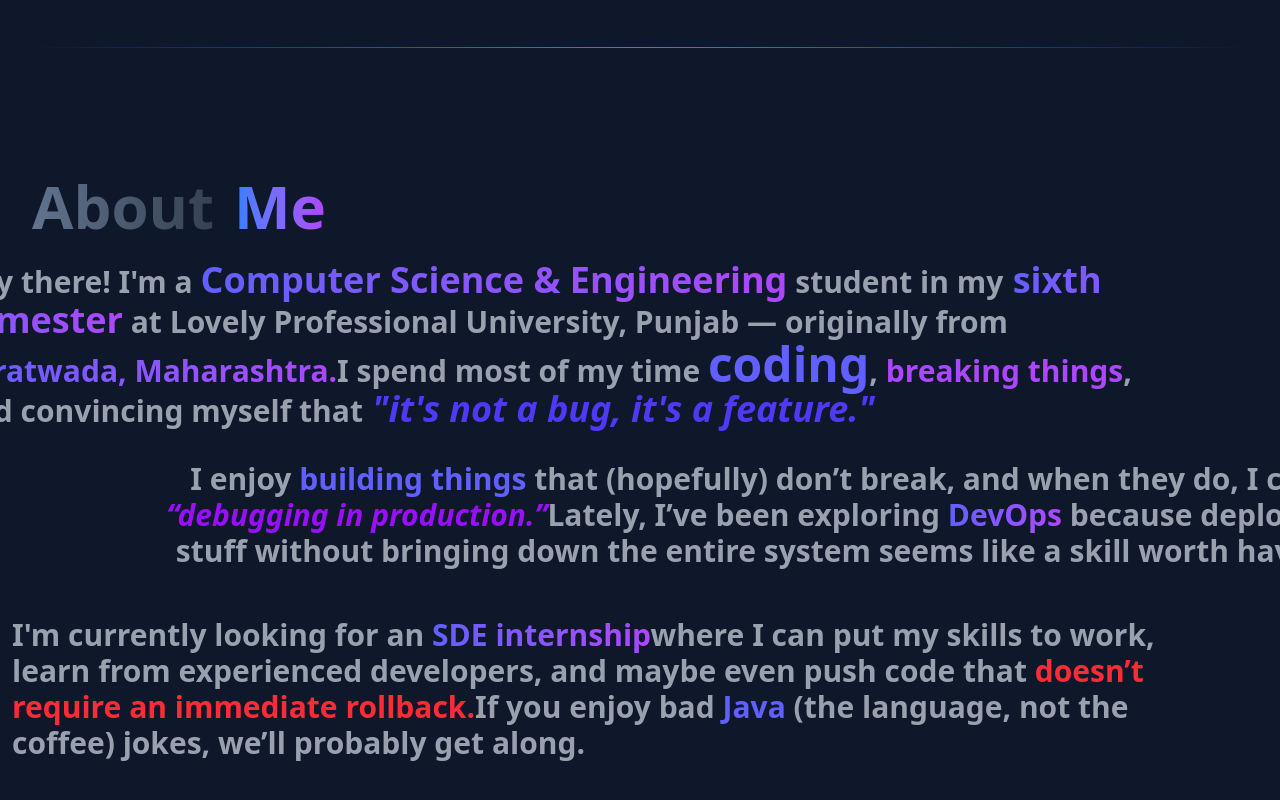
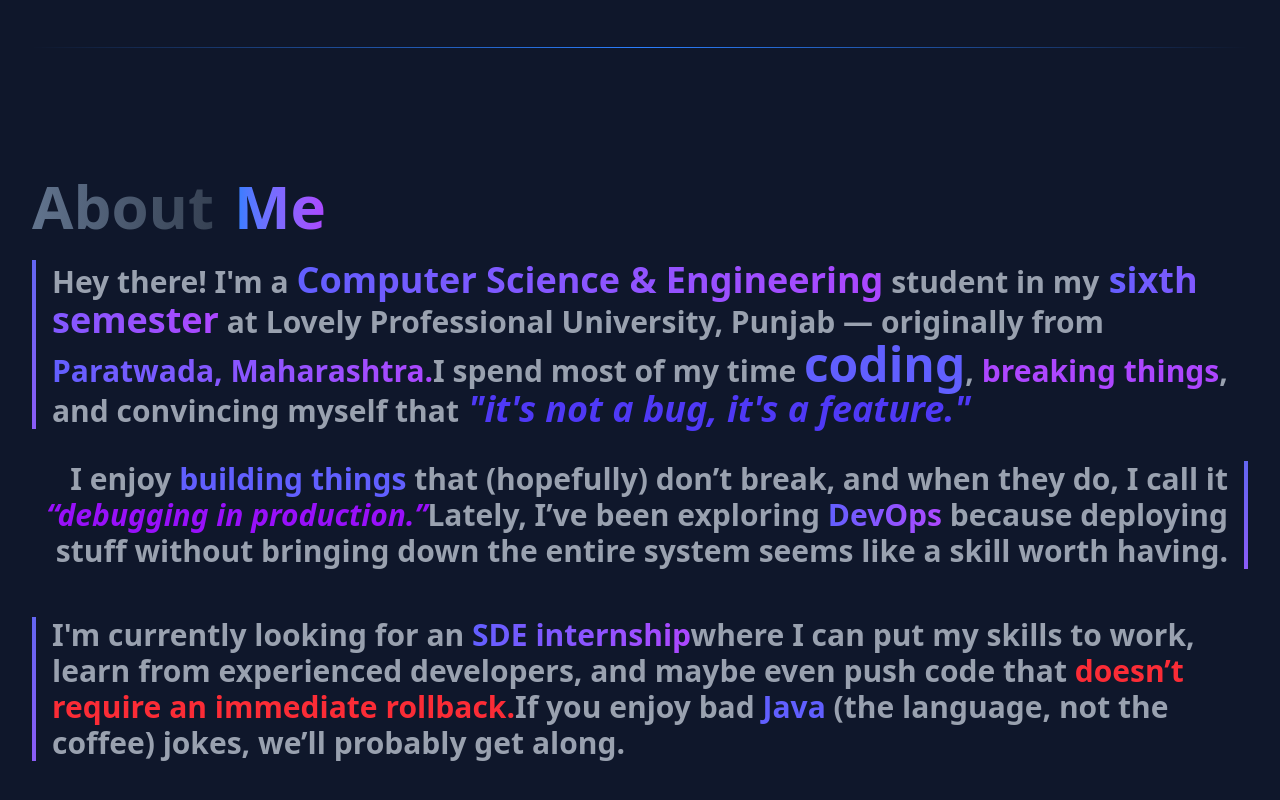
Before and after one commit to vedantlahane/portfolio, a React (Vite) app in the folder client/: page / in a window 1280 px wide. Shown: the part 1736-2536 px from the top of the page. Built offline with nearby package versions, Linux system fonts and the light colour scheme.

Commit message:
Enhance AboutSection component with animations and clean up unused code

```diff
--- a/client/src/components/home/AboutSection.jsx
+++ b/client/src/components/home/AboutSection.jsx
@@ -11,9 +11,12 @@
 
   return (
     <section className="text-white py-12">
-      <div className="relative sm:right-0 sm:w-auto  text-2xl text-gray-400 leading-relaxed">
+      <div className="relative sm:right-0 sm:w-auto text-2xl text-gray-400 leading-relaxed">
         {/* Title */}
-        <div className="flex space-x-5 items-baseline mb-6">
+        <div
+          className="flex space-x-5 items-baseline mb-6"
+          data-aos="fade-up"
+        >
           <h1 className="text-6xl font-extrabold bg-gradient-to-r from-slate-500 to-gray-700 bg-clip-text text-transparent">
             About
           </h1>
@@ -25,10 +28,11 @@
         {/* Intro Section */}
         <div className="font-bold mb-8 space-y-5 text-3xl">
           <p
-            className="border-l-4 pl-4 relative right-24 mb-8"
+            className="border-l-4 pl-4 mb-8"
             style={{
               borderImage: "linear-gradient(to bottom, #6366f1, #8b5cf6) 1",
             }}
+            data-aos="fade-right"
           >
             Hey there! I'm a{" "}
             <span className="text-4xl text-transparent bg-clip-text bg-gradient-to-r from-indigo-500 to-purple-500">
@@ -55,10 +59,11 @@
           </p>
 
           <p
-            className="border-r-4 pr-4 relative left-30 mb-12 text-right"
+            className="border-r-4 pr-4 mb-12 text-right"
             style={{
               borderImage: "linear-gradient(to bottom, #6366f1, #8b5cf6) 1",
             }}
+            data-aos="fade-left"
           >
             I enjoy{" "}
             <span className="text-indigo-500 font-extrabold">
@@ -77,10 +82,11 @@
           </p>
 
           <p
-            className="border-l-4 pl-4 relative right-10"
+            className="border-l-4 pl-4"
             style={{
               borderImage: "linear-gradient(to bottom, #6366f1, #8b5cf6) 1",
             }}
+            data-aos="fade-right"
           >
             I'm currently looking for an{" "}
             <span className="text-transparent bg-clip-text bg-gradient-to-r from-indigo-500 to-purple-500 font-bold">
@@ -98,36 +104,8 @@
         </div>
       </div>
 
-      {/* Journey So Far */}
-      {/* <div className="container mx-auto px-24" data-aos="fade-up">
-        <h2 className="text-3xl font-bold bg-gradient-to-r from-blue-500 to-purple-500 bg-clip-text text-transparent mb-4">
-          My Journey So Far:
-        </h2>
-        <ul className="space-y-4">
-          <ListItem>
-            Started with C++, thinking I'd be the next big game developer—ended
-            up making a calculator.
-          </ListItem>
-          <ListItem>
-            Fell into the world of web development, experimented with MERN and
-            MEAN stacks, and realized that JavaScript has more quirks than I do.
-          </ListItem>
-          <ListItem>
-            Took on personal projects to test my skills (and patience).
-          </ListItem>
-          <ListItem>
-            Dived into data structures and algorithms—because apparently, they
-            help in coding interviews.
-          </ListItem>
-          <ListItem>
-            Eventually, I just find myself staring at my laptop, questioning my
-            life choices. But hey, that’s part of the process, right?
-          </ListItem>
-        </ul>
-      </div> */}
-
       {/* Separator */}
-      <GradientSeparator />
+      <GradientSeparator data-aos="fade-up" />
     </section>
   );
 };
```
